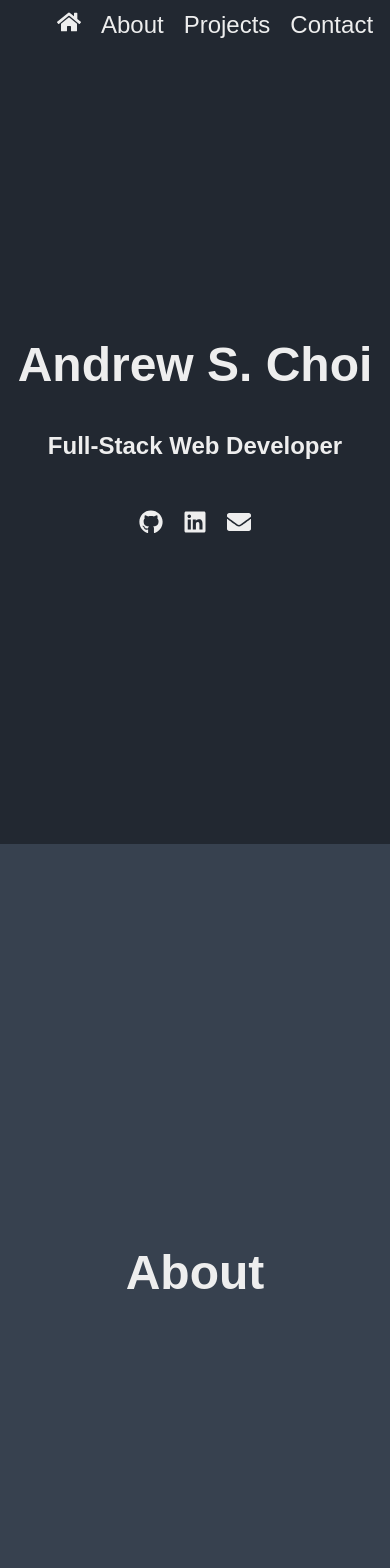
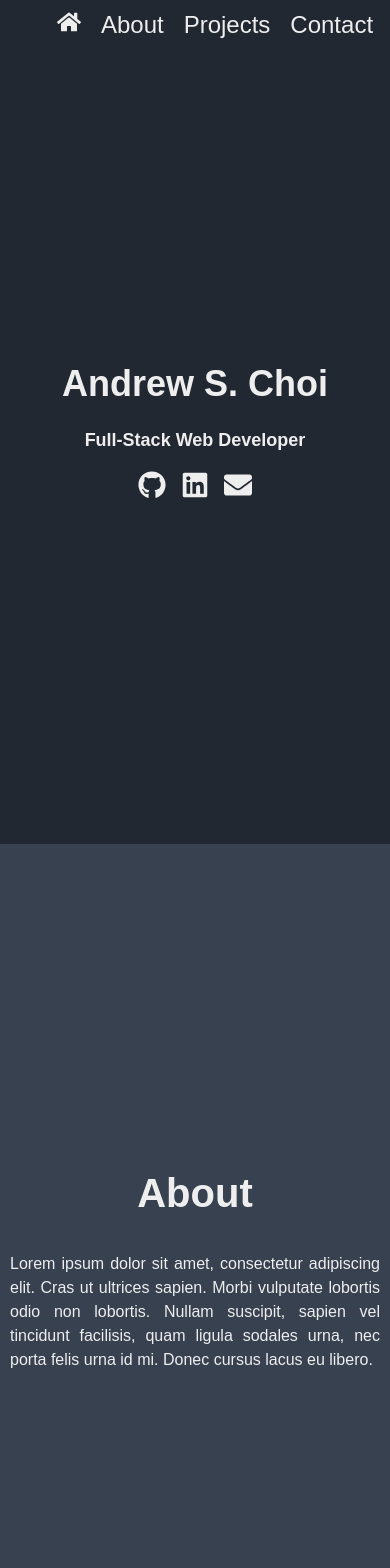
Before and after one commit to WhaleAnchor/AC-React-Portfolio, a React (Create React App) app: page / in a window 390 px wide. Shown: the top 1568 px of the page. Built offline with nearby package versions, Linux system fonts and the light colour scheme.

Commit message:
Resized for mobile responsiveness and paragraph section in about

```diff
--- a/src/components/About.js
+++ b/src/components/About.js
@@ -11,19 +11,50 @@ const AboutContainer = styled.div`
   height: 100vh;
   background-color: #37414f;
   color: #eeeeee;
+  padding: 0 20px;
 
+  @media (max-width: 768px) {
+    padding: 0 10px;
+  }
 `;
 
 const Title = styled.h1`
   font-size: 3rem;
   margin-bottom: 20px;
+
+  @media (max-width: 768px) {
+    font-size: 2.5rem;
+  }
+`;
+
+const ContentWrapper = styled.div`
+  max-width: 800px;
+  text-align: center;
+`;
+
+const Paragraph = styled.p`
+  font-size: 1.2rem;
+  line-height: 1.5;
+  text-align: justify;
+
+  @media (max-width: 768px) {
+    font-size: 1rem;
+  }
 `;
 
 const About = () => {
   return (
     <AboutContainer>
       <Title>About</Title>
-      {/* Add your "About" content here */}
+      <ContentWrapper>
+        <Paragraph>
+          {/* Add your paragraph of text about yourself here */}
+          Lorem ipsum dolor sit amet, consectetur adipiscing elit. Cras ut
+          ultrices sapien. Morbi vulputate lobortis odio non lobortis. Nullam
+          suscipit, sapien vel tincidunt facilisis, quam ligula sodales urna,
+          nec porta felis urna id mi. Donec cursus lacus eu libero.
+        </Paragraph>
+      </ContentWrapper>
     </AboutContainer>
   );
 };
--- a/src/components/Intro.js
+++ b/src/components/Intro.js
@@ -15,31 +15,48 @@ const IntroContainer = styled.div`
 `;
 
 const Title = styled.h1`
-  font-size: 3rem;
-  margin-bottom: 20px;
+  font-size: 48px;
+  margin-bottom: 10px;
+
+  @media (max-width: 768px) {
+    font-size: 36px;
+  }
 `;
 
 const Subtitle = styled.h2`
-  font-size: 1.5rem;
-  margin-bottom: 50px;
+  font-size: 24px;
+  margin-bottom: 20px;
+
+  @media (max-width: 768px) {
+    font-size: 18px;
+  }
 `;
 
 const IconContainer = styled.div`
   display: flex;
   justify-content: center;
+  align-items: center;
+  gap: 20px;
+
+  @media (max-width: 768px) {
+    gap: 15px;
+  }
 `;
 
 const IconLink = styled.a`
-  color: ${props => props.textColor || '#000000'};
-  margin: 0 10px;
-  font-size: 1.5rem;
-  text-decoration: none;
+  color: ${props => props.textColor};
+  font-size: 36px;
   transition: color 0.3s;
 
   &:hover {
     color: #00adb5;
   }
+
+  @media (max-width: 768px) {
+    font-size: 28px;
+  }
 `;
+
 
 const Intro = () => {
   return (
```
